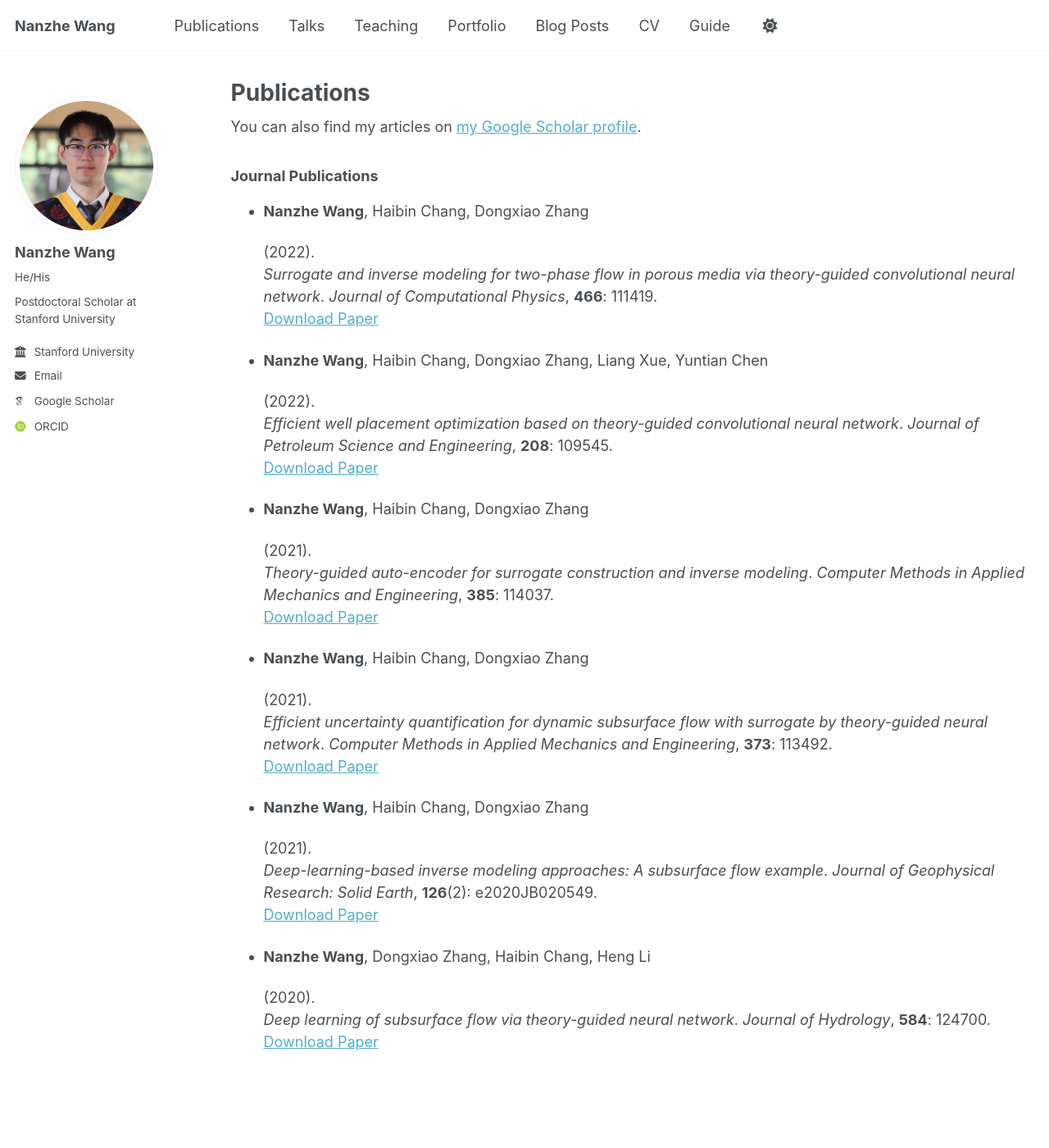
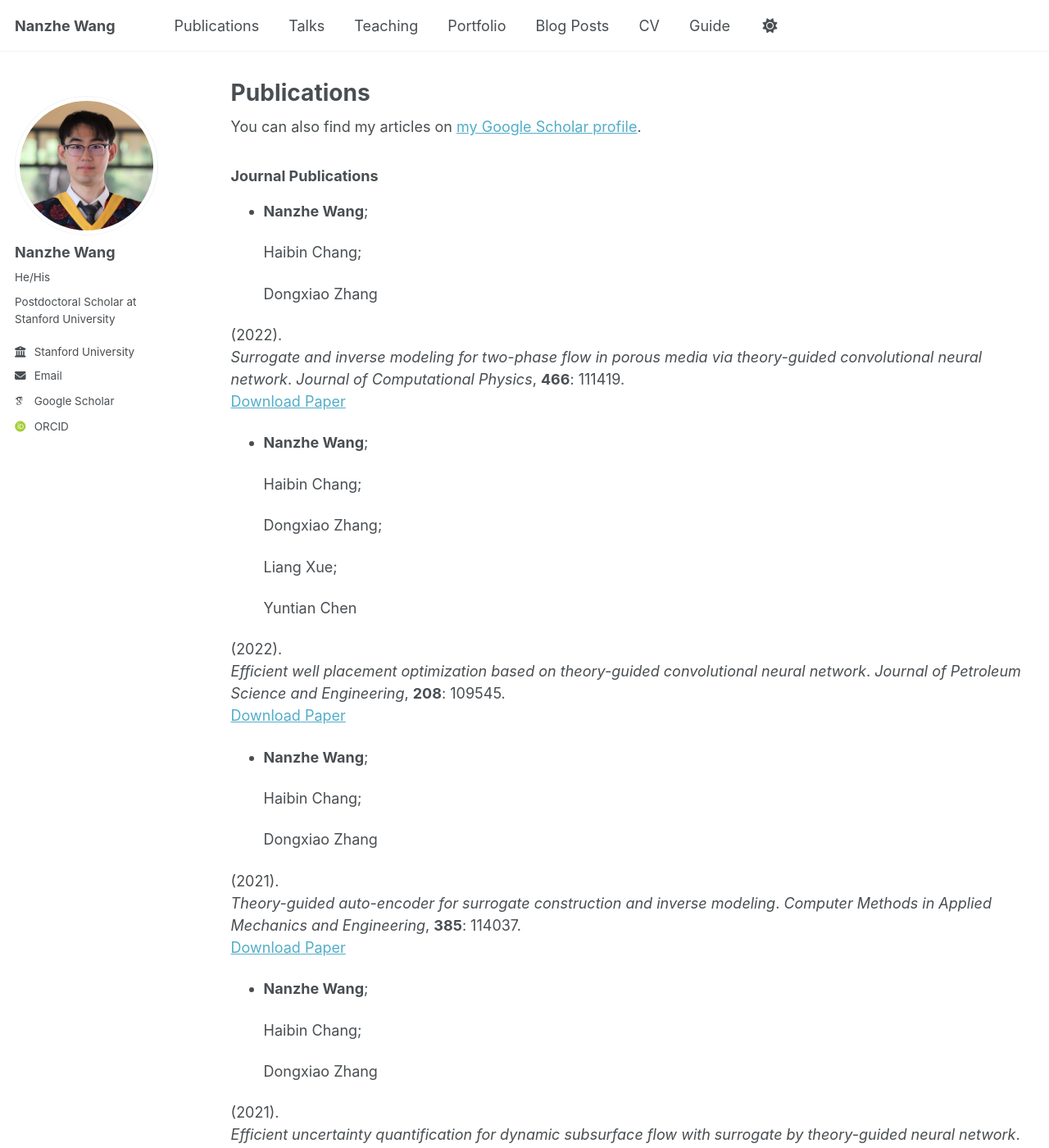
Before and after one commit to NanzheWang/nanzhewang.github.io, a Jekyll site: the page built from _pages/publications.md, in a window 1280 px wide and 1400 px high. Shown: the whole window at 82% size. Built offline with Jekyll 4.4.1, drawn with Linux system fonts in a browser that asks for light colours; some web fonts are replaced; some of the changed text lies outside the part shown.

Commit message:
Update publications.md

```diff
--- a/_pages/publications.md
+++ b/_pages/publications.md
@@ -9,7 +9,10 @@ author_profile: true
 
 publications:
   - title: "Deep-learning-based inverse modeling approaches: A subsurface flow example"
-    authors: "**Nanzhe Wang**, Haibin Chang, Dongxiao Zhang"
+    authors:
+     - "Nanzhe Wang"
+     - "Haibin Chang"
+     - "Dongxiao Zhang"
     venue: "Journal of Geophysical Research: Solid Earth"
     year: 2021
     volume: 126
@@ -19,7 +22,10 @@ publications:
 
 
   - title: "Efficient uncertainty quantification for dynamic subsurface flow with surrogate by theory-guided neural network"
-    authors: "**Nanzhe Wang**, Haibin Chang, Dongxiao Zhang"
+    authors:
+     - "Nanzhe Wang"
+     - "Haibin Chang"
+     - "Dongxiao Zhang"
     venue: "Computer Methods in Applied Mechanics and Engineering"
     year: 2021
     volume: 373
@@ -29,7 +35,11 @@ publications:
 
 
   - title: "Deep learning of subsurface flow via theory-guided neural network"
-    authors: "**Nanzhe Wang**, Dongxiao Zhang, Haibin Chang, Heng Li"
+    authors:
+     - "Nanzhe Wang"
+     - "Dongxiao Zhang"
+     - "Haibin Chang"
+     - "Heng Li"
     venue: "Journal of Hydrology"
     year: 2020
     volume: 584
@@ -37,7 +47,10 @@ publications:
     url: "https://doi.org/10.1016/j.jhydrol.2020.124700"
 
   - title: "Theory-guided auto-encoder for surrogate construction and inverse modeling"
-    authors: "**Nanzhe Wang**, Haibin Chang, Dongxiao Zhang"
+    authors:
+     - "Nanzhe Wang"
+     - "Haibin Chang"
+     - "Dongxiao Zhang"
     venue: "Computer Methods in Applied Mechanics and Engineering"
     year: 2021
     volume: 385
@@ -46,7 +59,12 @@ publications:
 
 
   - title: "Efficient well placement optimization based on theory-guided convolutional neural network"
-    authors: "**Nanzhe Wang**, Haibin Chang, Dongxiao Zhang, Liang Xue, Yuntian Chen"
+    authors:
+     - "Nanzhe Wang"
+     - "Haibin Chang"
+     - "Dongxiao Zhang"
+     - "Liang Xue"
+     - "Yuntian Chen"
     venue: "Journal of Petroleum Science and Engineering"
     year: 2022
     volume: 208
@@ -54,7 +72,10 @@ publications:
     url: "https://doi.org/10.1016/j.petrol.2021.109545"
 
   - title: "Surrogate and inverse modeling for two-phase flow in porous media via theory-guided convolutional neural network"
-    authors: "**Nanzhe Wang**, Haibin Chang, Dongxiao Zhang"
+    authors:
+     - "Nanzhe Wang"
+     - "Haibin Chang"
+     - "Dongxiao Zhang"
     venue: "Journal of Computational Physics"
     year: 2022
     volume: 466
@@ -71,10 +92,16 @@ publications:
 
 
 ### Journal Publications
-
+{% assign my_name = "Nanzhe Wang" %}
 {% assign sorted_pubs = page.publications | sort: 'year' | reverse %}
 {% for pub in sorted_pubs %}
-- {{ pub.authors | markdownify}}({{ pub.year }}).
+- {% for author in pub.authors %}
+    {% if author == my_name %}
+      <strong>{{ author }}</strong>{% unless forloop.last %}; {% endunless %}
+    {% else %}
+      {{ author }}{% unless forloop.last %}; {% endunless %}
+    {% endif %}
+  {% endfor %} ({{ pub.year }}).
   <em>{{ pub.title }}</em>. *{{ pub.venue }}*{% if pub.volume %}, <strong>{{ pub.volume }}</strong>{% endif %}{% if pub.issue %}({{ pub.issue }}){% endif %}{% if pub.pages %}: {{ pub.pages }}{% endif %}.
   {% if pub.url %}[Download Paper]({{ pub.url }}){% endif %}
   {% if pub.pdf %}| [PDF]({{ pub.pdf }}){% endif %}
```
